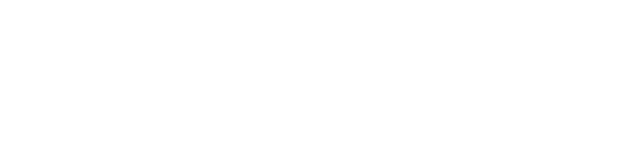
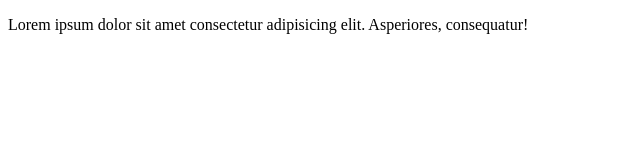
Before and after one commit to MrZoni/project5, a plain HTML site: page index.html in a window 1280 px wide. Shown: the whole page, without its empty margins (0-640 px from the left). Drawn offline with Linux system fonts and the light colour scheme.

Commit message:
added p tag

```diff
--- a/index.html
+++ b/index.html
@@ -6,6 +6,6 @@
     <title>Document</title>
 </head>
 <body>
-
+    <p>Lorem ipsum dolor sit amet consectetur adipisicing elit. Asperiores, consequatur!</p>
 </body>
 </html>
```
